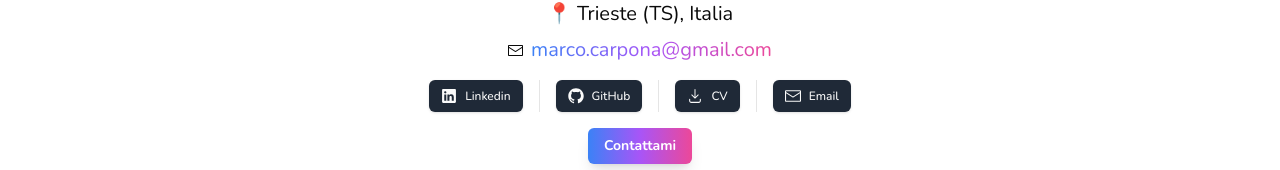
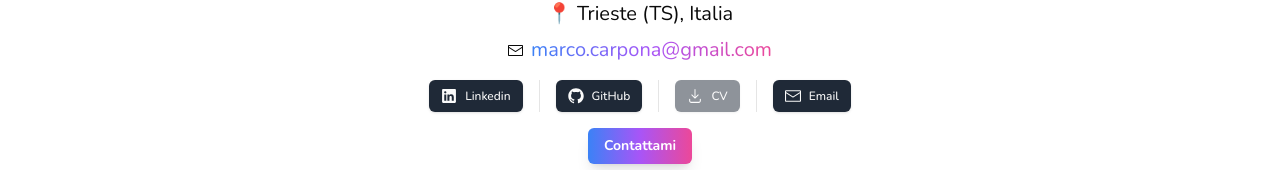
Before and after one commit to MarcoCarpo/portfolio-marco, a Next.js app: page / in a window 1280 px wide. Shown: the part 472-642 px from the top of the page. Built offline with nearby package versions, Linux system fonts and the light colour scheme.

Commit message:
Disable cv button

```diff
--- a/app/page.tsx
+++ b/app/page.tsx
@@ -58,7 +58,7 @@ export default function Home() {
             </Button>
           </a>
           <Separator orientation="vertical" />
-          <Button size={'sm'} className="bg-gray-800">
+          <Button size={'sm'} className="bg-gray-800" disabled={true}>
             <DownloadIcon /> CV
           </Button>
           <Separator orientation="vertical" />
```
